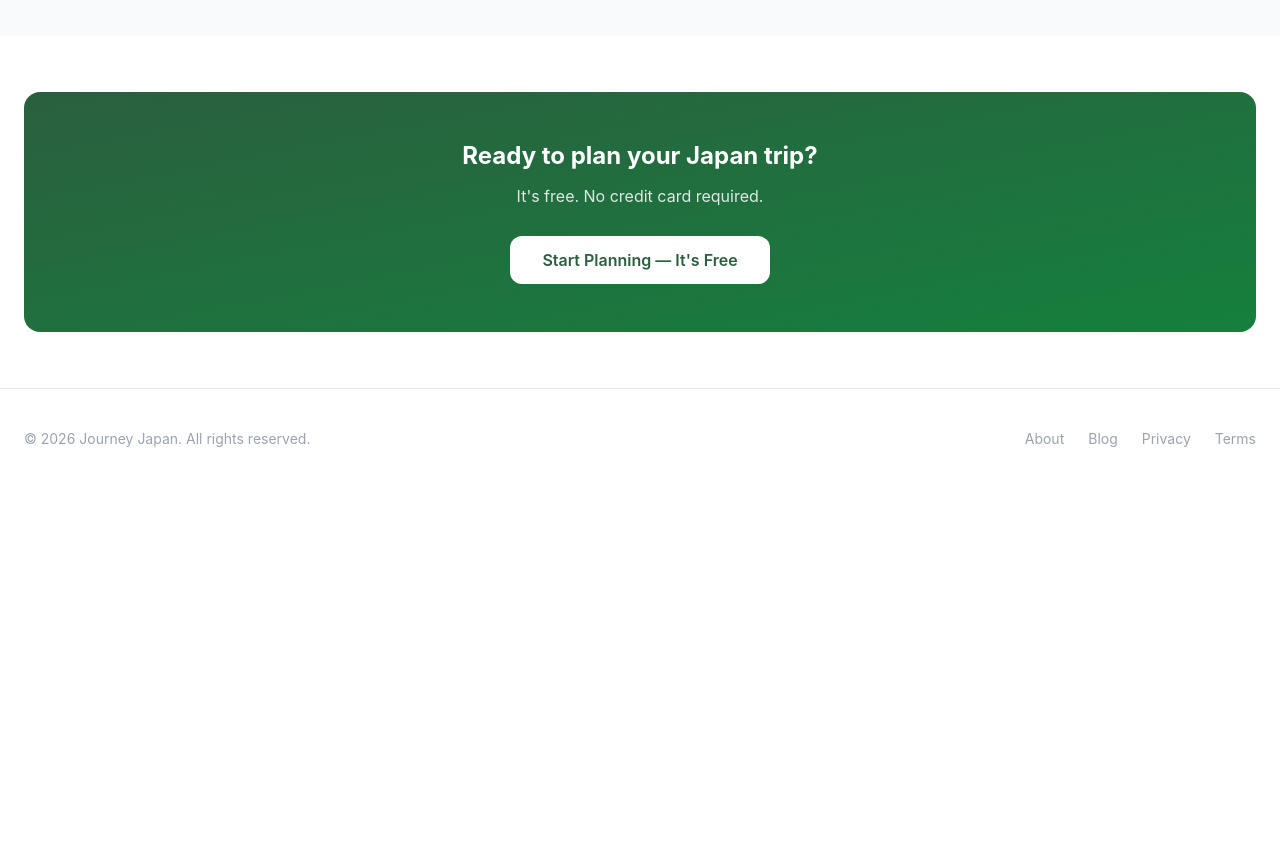
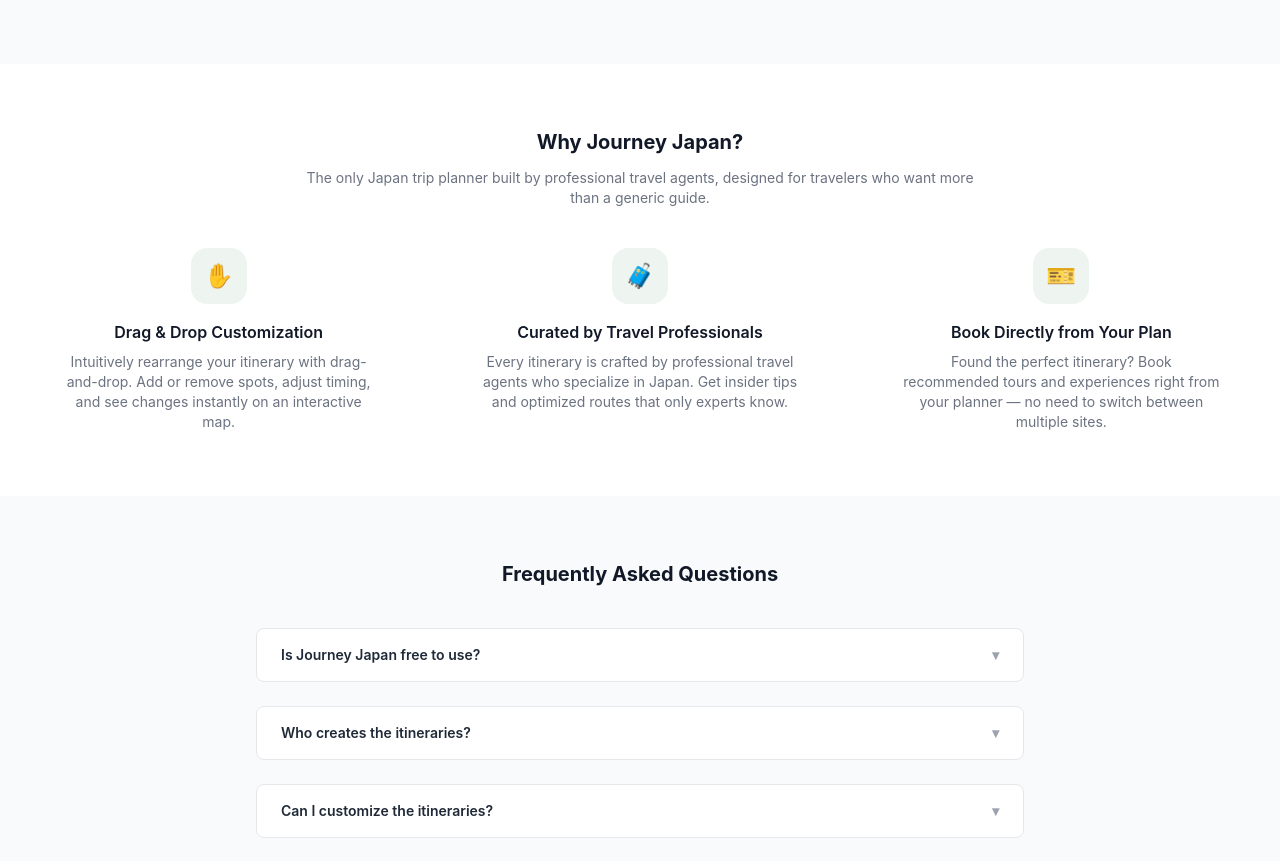
Before and after one commit to journey-japan/journey-japan-planner, a Next.js app: page / in a window 1280 px wide. Shown: the part 1901-2762 px from the top of the page. Before the commit the page ends 2390 px from the top, so only its background shows below. Built offline with nearby package versions, Linux system fonts and the light colour scheme; no server answers; the database is empty.

Commit message:
Strengthen SEO: add USP keywords, FAQ schema, features & FAQ sections

```diff
--- a/src/app/page.tsx
+++ b/src/app/page.tsx
@@ -22,7 +22,7 @@ export default async function HomePage() {
     name: "Journey Japan",
     url: "https://plan.journeyjpn.com",
     description:
-      "Plan your perfect Japan trip with curated itineraries from travel professionals. Drag-and-drop editor, interactive maps, and 50+ must-visit spots.",
+      "Plan your perfect Japan trip with itineraries curated by professional travel agents. Customize your schedule with drag-and-drop, explore 50+ must-visit spots, and book tours directly from your plan.",
     applicationCategory: "TravelApplication",
     operatingSystem: "Web",
     offers: {
@@ -35,6 +35,14 @@ export default async function HomePage() {
       name: "Journey Japan",
       url: "https://journeyjpn.com",
     },
+    featureList: [
+      "Drag-and-drop itinerary editor",
+      "Professional travel agent curated itineraries",
+      "Interactive Google Maps integration",
+      "Book tours directly from your itinerary",
+      "50+ must-visit spots in Tokyo, Kyoto, Osaka",
+      "Free to use — no credit card required",
+    ],
   };
 
   const breadcrumbJsonLd = {
@@ -50,6 +58,54 @@ export default async function HomePage() {
     ],
   };
 
+  // FAQ structured data — may appear as rich result in Google
+  const faqJsonLd = {
+    "@context": "https://schema.org",
+    "@type": "FAQPage",
+    mainEntity: [
+      {
+        "@type": "Question",
+        name: "Is Journey Japan free to use?",
+        acceptedAnswer: {
+          "@type": "Answer",
+          text: "Yes, Journey Japan is completely free. You can browse professional itineraries, customize them with drag-and-drop, and save your plans without any cost or credit card.",
+        },
+      },
+      {
+        "@type": "Question",
+        name: "Who creates the itineraries on Journey Japan?",
+        acceptedAnswer: {
+          "@type": "Answer",
+          text: "Our itineraries are curated by professional travel agents who specialize in Japan travel. Each itinerary is crafted based on years of expertise to help you make the most of your trip.",
+        },
+      },
+      {
+        "@type": "Question",
+        name: "Can I customize the itineraries?",
+        acceptedAnswer: {
+          "@type": "Answer",
+          text: "Absolutely. Use our intuitive drag-and-drop editor to add, remove, or rearrange spots in any itinerary. You can also start from scratch and build your own plan.",
+        },
+      },
+      {
+        "@type": "Question",
+        name: "Can I book tours directly from Journey Japan?",
+        acceptedAnswer: {
+          "@type": "Answer",
+          text: "Yes. You can browse and book recommended tours and experiences directly from your itinerary page, making it easy to go from planning to booking in one place.",
+        },
+      },
+      {
+        "@type": "Question",
+        name: "What areas of Japan does Journey Japan cover?",
+        acceptedAnswer: {
+          "@type": "Answer",
+          text: "We currently cover major destinations including Tokyo, Kyoto, Osaka, Hakone, Nikko, Kamakura, Nara, and Hiroshima, with more areas being added regularly.",
+        },
+      },
+    ],
+  };
+
   return (
     <>
       <script
@@ -59,6 +115,10 @@ export default async function HomePage() {
       <script
         type="application/ld+json"
         dangerouslySetInnerHTML={{ __html: JSON.stringify(breadcrumbJsonLd) }}
+      />
+      <script
+        type="application/ld+json"
+        dangerouslySetInnerHTML={{ __html: JSON.stringify(faqJsonLd) }}
       />
       <Header />
       <main>
@@ -80,15 +140,15 @@ export default async function HomePage() {
         <div className="relative z-10">
           <div className="inline-flex items-center gap-2 bg-white/90 backdrop-blur-sm border border-white/50 px-3.5 py-1.5 rounded-full text-[13px] text-gray-600 mb-6">
             <span className="w-1.5 h-1.5 bg-accent rounded-full" />
-            Japan-focused trip planner
+            Built by professional travel agents
           </div>
           <h1 className="text-4xl md:text-5xl font-bold tracking-tight mb-4 text-white drop-shadow-lg">
             Plan your perfect{" "}
             <span className="text-green-300">Japan</span> trip
           </h1>
           <p className="text-lg text-white/85 max-w-xl mx-auto mb-8 drop-shadow">
-            Browse curated itineraries from travel professionals, or build your
-            own day-by-day plan with our intuitive drag-and-drop editor.
+            Browse expert-curated itineraries from professional travel agents.
+            Customize your plan with drag-and-drop, and book tours directly — all in one place.
           </p>
           <div className="flex gap-3 justify-center">
             <Link
@@ -205,6 +265,97 @@ export default async function HomePage() {
         </div>
       </section>
 
+      {/* ===== WHY JOURNEY JAPAN ===== */}
+      <section className="max-w-7xl mx-auto px-6 py-16">
+        <h2 className="text-xl font-bold text-center mb-3">Why Journey Japan?</h2>
+        <p className="text-sm text-gray-500 text-center max-w-2xl mx-auto mb-10">
+          The only Japan trip planner built by professional travel agents, designed for travelers who want more than a generic guide.
+        </p>
+        <div className="grid grid-cols-1 md:grid-cols-3 gap-8">
+          <div className="text-center">
+            <div className="w-14 h-14 bg-accent-light rounded-2xl flex items-center justify-center text-2xl mx-auto mb-4">
+              ✋
+            </div>
+            <h3 className="text-base font-semibold mb-2">Drag &amp; Drop Customization</h3>
+            <p className="text-sm text-gray-500 max-w-xs mx-auto">
+              Intuitively rearrange your itinerary with drag-and-drop. Add or remove spots, adjust timing, and see changes instantly on an interactive map.
+            </p>
+          </div>
+          <div className="text-center">
+            <div className="w-14 h-14 bg-accent-light rounded-2xl flex items-center justify-center text-2xl mx-auto mb-4">
+              🧳
+            </div>
+            <h3 className="text-base font-semibold mb-2">Curated by Travel Professionals</h3>
+            <p className="text-sm text-gray-500 max-w-xs mx-auto">
+              Every itinerary is crafted by professional travel agents who specialize in Japan. Get insider tips and optimized routes that only experts know.
+            </p>
+          </div>
+          <div className="text-center">
+            <div className="w-14 h-14 bg-accent-light rounded-2xl flex items-center justify-center text-2xl mx-auto mb-4">
+              🎫
+            </div>
+            <h3 className="text-base font-semibold mb-2">Book Directly from Your Plan</h3>
+            <p className="text-sm text-gray-500 max-w-xs mx-auto">
+              Found the perfect itinerary? Book recommended tours and experiences right from your planner — no need to switch between multiple sites.
+            </p>
+          </div>
+        </div>
+      </section>
+
+      {/* ===== FAQ ===== */}
+      <section className="bg-gray-50 py-16 px-6">
+        <div className="max-w-3xl mx-auto">
+          <h2 className="text-xl font-bold text-center mb-10">Frequently Asked Questions</h2>
+          <div className="space-y-6">
+            <details className="group bg-white rounded-lg border border-gray-200 overflow-hidden">
+              <summary className="flex items-center justify-between cursor-pointer px-6 py-4 text-sm font-semibold text-gray-800 hover:bg-gray-50">
+                Is Journey Japan free to use?
+                <span className="text-gray-400 group-open:rotate-180 transition-transform">▾</span>
+              </summary>
+              <div className="px-6 pb-4 text-sm text-gray-600">
+                Yes, Journey Japan is completely free. You can browse professional itineraries, customize them with drag-and-drop, and save your plans without any cost or credit card.
+              </div>
+            </details>
+            <details className="group bg-white rounded-lg border border-gray-200 overflow-hidden">
+              <summary className="flex items-center justify-between cursor-pointer px-6 py-4 text-sm font-semibold text-gray-800 hover:bg-gray-50">
+                Who creates the itineraries?
+                <span className="text-gray-400 group-open:rotate-180 transition-transform">▾</span>
+              </summary>
+              <div className="px-6 pb-4 text-sm text-gray-600">
+                Our itineraries are curated by professional travel agents who specialize in Japan travel. Each itinerary is crafted based on years of expertise to help you make the most of your trip.
+              </div>
+            </details>
+            <details className="group bg-white rounded-lg border border-gray-200 overflow-hidden">
+              <summary className="flex items-center justify-between cursor-pointer px-6 py-4 text-sm font-semibold text-gray-800 hover:bg-gray-50">
+                Can I customize the itineraries?
+                <span className="text-gray-400 group-open:rotate-180 transition-transform">▾</span>
+              </summary>
+              <div className="px-6 pb-4 text-sm text-gray-600">
+                Use our intuitive drag-and-drop editor to add, remove, or rearrange spots in any itinerary. You can also start from scratch and build your own plan.
+              </div>
+            </details>
+            <details className="group bg-white rounded-lg border border-gray-200 overflow-hidden">
+              <summary className="flex items-center justify-between cursor-pointer px-6 py-4 text-sm font-semibold text-gray-800 hover:bg-gray-50">
+                Can I book tours directly from Journey Japan?
+                <span className="text-gray-400 group-open:rotate-180 transition-transform">▾</span>
+              </summary>
+              <div className="px-6 pb-4 text-sm text-gray-600">
+                Yes. You can browse and book recommended tours and experiences directly from your itinerary page, making it easy to go from planning to booking in one place.
+              </div>
+            </details>
+            <details className="group bg-white rounded-lg border border-gray-200 overflow-hidden">
+              <summary className="flex items-center justify-between cursor-pointer px-6 py-4 text-sm font-semibold text-gray-800 hover:bg-gray-50">
+                What areas of Japan are covered?
+                <span className="text-gray-400 group-open:rotate-180 transition-transform">▾</span>
+              </summary>
+              <div className="px-6 pb-4 text-sm text-gray-600">
+                We currently cover major destinations including Tokyo, Kyoto, Osaka, Hakone, Nikko, Kamakura, Nara, and Hiroshima, with more areas being added regularly.
+              </div>
+            </details>
+          </div>
+        </div>
+      </section>
+
       {/* ===== CTA ===== */}
       <section className="max-w-7xl mx-auto px-6 py-14">
         <div className="bg-gradient-to-br from-accent to-green-700 rounded-2xl py-12 px-8 text-center text-white">
```
Also changed, not shown: src/app/layout.tsx (+14 -5 lines).
